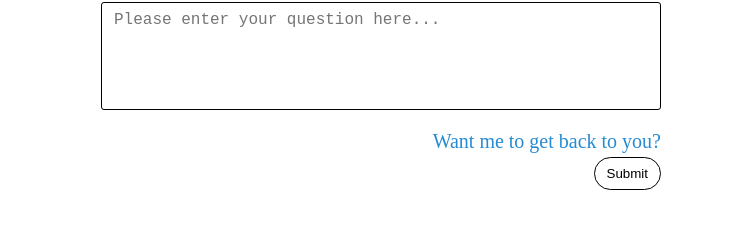
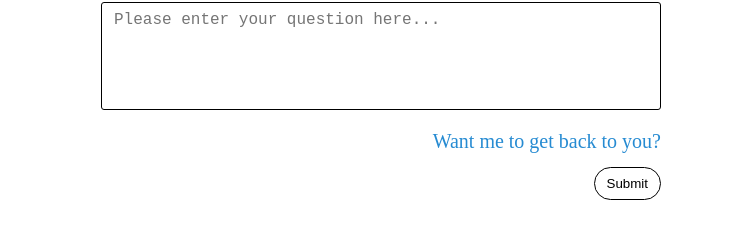
Before and after one commit to foopod/blog-2.0, a Jekyll site: the page built from ask.html, in a window 1280 px wide. Shown: the part 408-647 px from the top of the page, without its empty margins (259-1004 px from the left). Built offline with Jekyll 4.4.1, drawn with Linux system fonts in a browser that asks for light colours; nearby versions of some CDN libraries; some web fonts are replaced.

Commit message:
Update ask.html

```diff
--- a/ask.html
+++ b/ask.html
@@ -21,7 +21,7 @@ description: Ask Jono a question
     <textarea class="full-width" required id="message" name="message" placeholder="Please enter your question here..." rows="5"></textarea>
     </div>
 
-     <div id="more-personal" class="text-right">
+     <div id="more-personal" class="text-right" style="padding-bottom:10px;">
       <a href="#personal" onclick="more()">Want me to get back to you?</a>
      </div>
 
```
